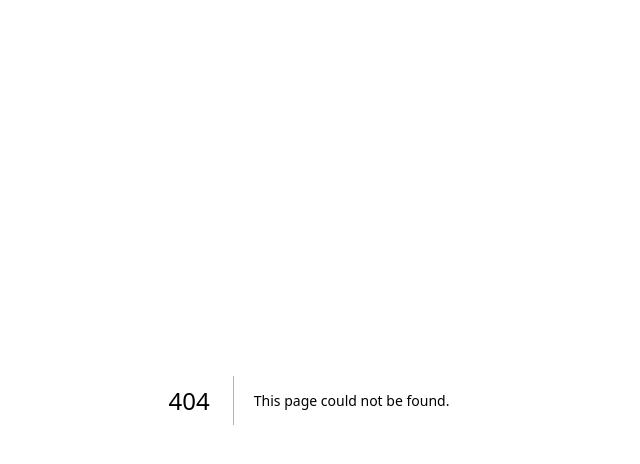
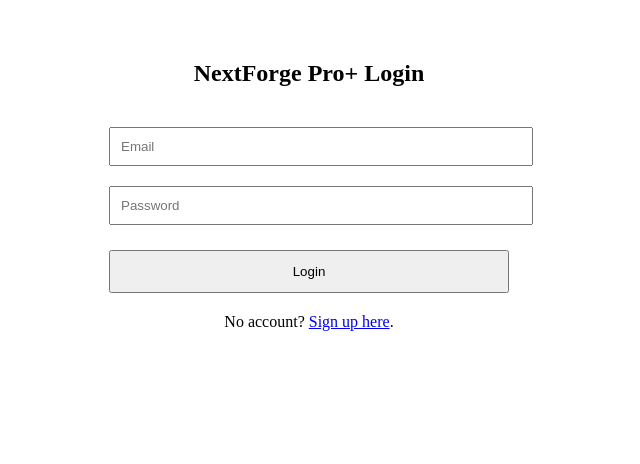
Before and after one commit to nextwaveaisuite/nextforge-proplus, a Next.js app: page /login in a window 1280 px wide. Before the commit this address had no page. Shown: the top 464 px of the page, without its empty margins (331-971 px from the left). Built offline with nearby package versions, Linux system fonts and the light colour scheme.

Commit message:
page.tsx

```diff
--- /dev/null
+++ b/src/app/login/page.tsx
@@ -0,0 +1,64 @@
+"use client";
+
+import { useState } from "react";
+
+export default function LoginPage() {
+  const [email, setEmail] = useState("");
+  const [password, setPassword] = useState("");
+  const [error, setError] = useState("");
+
+  async function handleLogin(e: any) {
+    e.preventDefault();
+    setError("");
+
+    const res = await fetch("/api/auth/login", {
+      method: "POST",
+      body: JSON.stringify({ email, password }),
+    });
+
+    const data = await res.json();
+
+    if (!data.success) {
+      setError(data.error);
+    } else {
+      window.location.href = "/dashboard";
+    }
+  }
+
+  return (
+    <div style={{ maxWidth: 400, margin: "60px auto", textAlign: "center" }}>
+      <h2>NextForge Pro+ Login</h2>
+
+      <form onSubmit={handleLogin}>
+        <input
+          type="email"
+          placeholder="Email"
+          required
+          style={{ width: "100%", padding: 10, marginTop: 20 }}
+          onChange={(e) => setEmail(e.target.value)}
+        />
+
+        <input
+          type="password"
+          placeholder="Password"
+          required
+          style={{ width: "100%", padding: 10, marginTop: 20 }}
+          onChange={(e) => setPassword(e.target.value)}
+        />
+
+        {error && <p style={{ color: "red" }}>{error}</p>}
+
+        <button
+          style={{ width: "100%", padding: 12, marginTop: 25 }}
+          type="submit"
+        >
+          Login
+        </button>
+      </form>
+
+      <p style={{ marginTop: 20 }}>
+        No account? <a href="/signup">Sign up here</a>.
+      </p>
+    </div>
+  );
+}
```
